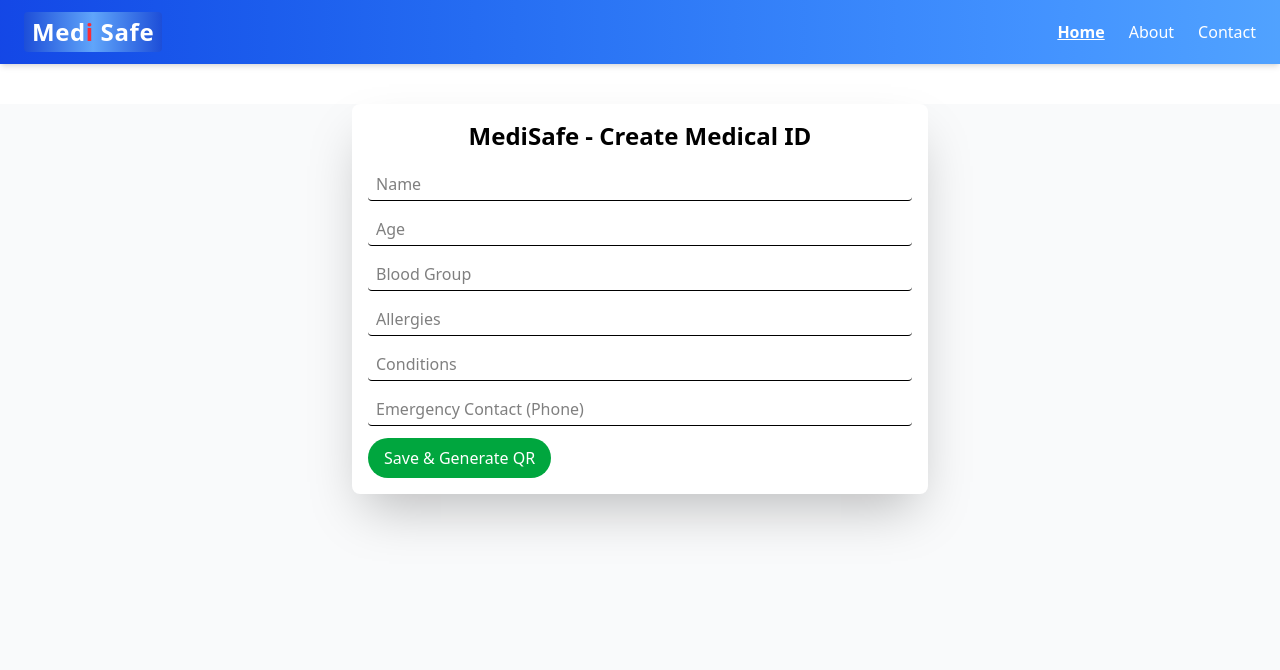
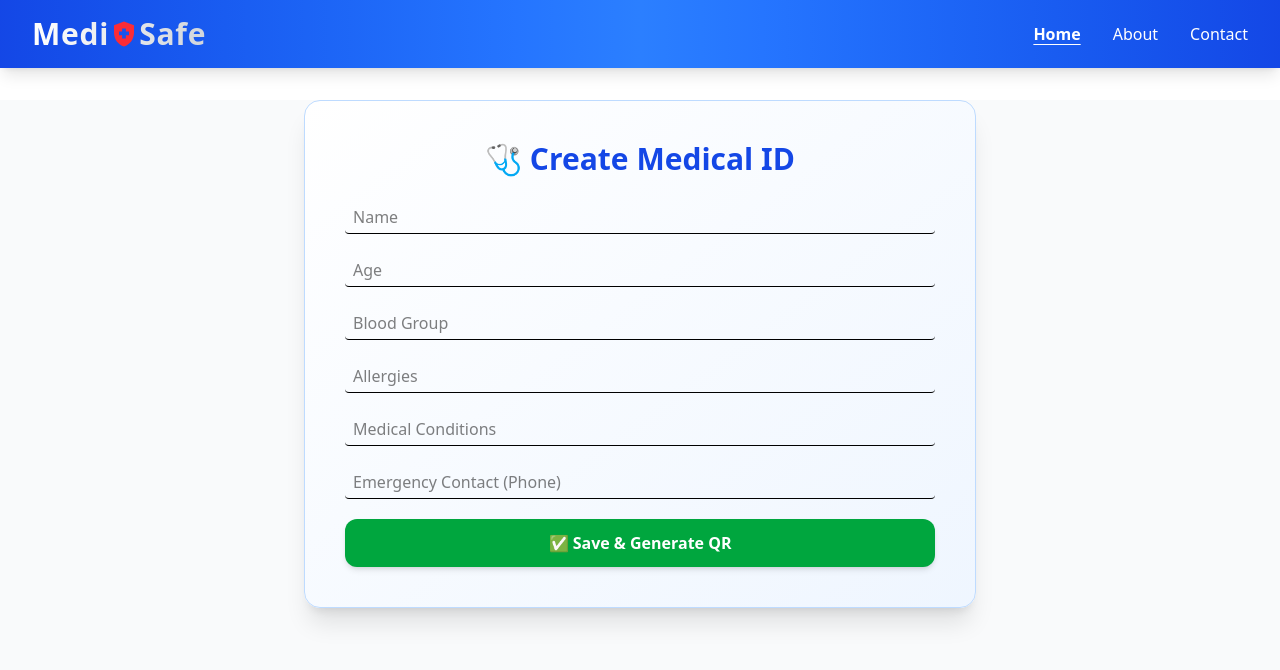
Before and after one commit to realpuneet/Medi-Safe, a React (Vite) app: page / in a window 1280 px wide. Shown: the top 670 px of the page. Built offline with nearby package versions, Linux system fonts and the light colour scheme.

Commit message:
style fixed

```diff
--- a/src/components/Navbar.jsx
+++ b/src/components/Navbar.jsx
@@ -1,41 +1,39 @@
 import React from "react";
 import { Link, useLocation } from "react-router";
+import { MdHealthAndSafety } from "react-icons/md";
+
 
 const Navbar = () => {
   const { pathname } = useLocation();
+
+  const navItems = [
+    { name: "Home", path: "/" },
+    { name: "About", path: "/about" },
+    { name: "Contact", path: "/contact" },
+  ];
+
   return (
-    <nav className="bg-gradient-to-r mb-10 from-blue-700 to-blue-400 shadow-md py-3 px-6 flex justify-between items-center">
+    <nav className="bg-gradient-to-r from-blue-700 via-blue-500 to-blue-700 shadow-lg py-4 px-8 flex justify-between items-center">
       <Link
         to="/"
-        className="text-2xl font-bold text-white tracking-wide bg-[linear-gradient(to_right,_#1D4ED8,_#60A5FA,_#1D4ED8)] px-2 py-1 rounded"
+        className="text-3xl font-bold bg-clip-text text-transparent bg-gradient-to-r flex items-center from-white to-gray-300 tracking-wide"
       >
-        Med<span className="text-red-500">i</span> Safe
-      </Link>{" "}
-      <div className="flex gap-6">
-        <Link
-          to="/"
-          className={`text-white hover:underline ${
-            pathname === "/" ? "font-semibold underline" : ""
-          }`}
-        >
-          Home
-        </Link>
-        <Link
-          to="/about"
-          className={`text-white hover:underline ${
-            pathname === "/about" ? "font-semibold underline" : ""
-          }`}
-        >
-          About
-        </Link>
-        <Link
-          to="/contact"
-          className={`text-white hover:underline ${
-            pathname === "/contact" ? "font-semibold underline" : ""
-          }`}
-        >
-          Contact
-        </Link>
+        Medi<span className="text-red-500"><MdHealthAndSafety />
+</span>Safe
+      </Link>
+
+      <div className="flex gap-8">
+        {navItems.map(({ name, path }) => (
+          <Link
+            key={name}
+            to={path}
+            className={`text-white hover:text-yellow-300 transition-all duration-200 ${
+              pathname === path ? "underline underline-offset-4 font-semibold" : ""
+            }`}
+          >
+            {name}
+          </Link>
+        ))}
       </div>
     </nav>
   );
--- a/src/pages/EmergencyView.jsx
+++ b/src/pages/EmergencyView.jsx
@@ -14,26 +14,47 @@ const EmergencyView = () => {
     fetchData();
   }, [id]);
 
-  if (!info) return <div className="p-8 text-center text-blue-700">Loading emergency data...</div>;
+  if (!info) {
+    return (
+      <div className="p-8 text-center text-blue-700 text-lg animate-pulse">
+        ⏳ Loading emergency data...
+      </div>
+    );
+  }
 
   return (
-    <div className="p-8 max-w-lg mx-auto mt-8 bg-gradient-to-br from-red-100 to-blue-100 rounded-xl shadow-lg border">
-      <h2 className="text-3xl font-bold text-red-600 mb-4 flex items-center gap-2">
-        <span role="img" aria-label="emergency">🚨</span> Emergency Info
-      </h2>
-      <div className="space-y-2 text-lg">
-        <div><span className="font-semibold text-blue-700">Name:</span> {info.name}</div>
-        <div><span className="font-semibold text-blue-700">Age:</span> {info.age}</div>
-        <div><span className="font-semibold text-blue-700">Blood Group:</span> {info.blood}</div>
-        <div><span className="font-semibold text-blue-700">Allergies:</span> {info.allergies}</div>
-        <div><span className="font-semibold text-blue-700">Medical Conditions:</span> {info.conditions}</div>
+    <div className="p-6 md:p-10 max-w-2xl mx-auto mt-8 bg-gradient-to-br from-red-50 via-white to-blue-50 rounded-2xl shadow-xl border border-red-200">
+      <div className="flex items-center justify-center gap-2 mb-6">
+        <span className="text-4xl">🩺</span>
+        <h2 className="text-3xl font-bold text-red-600">Emergency Info</h2>
+      </div>
+
+      <div className="space-y-4 text-base md:text-lg">
+        <InfoItem label="Name" value={info.name} />
+        <InfoItem label="Age" value={info.age} />
+        <InfoItem label="Blood Group" value={info.blood} />
+        <InfoItem label="Allergies" value={info.allergies} />
+        <InfoItem label="Medical Conditions" value={info.conditions} />
         <div>
-          <span className="font-semibold text-blue-700">Emergency Contact:</span>{" "}
-          <a href={`tel:${info.contact}`} className="text-blue-600 underline">{info.contact}</a>
+          <span className="font-semibold text-blue-800">Emergency Contact:</span>{" "}
+          <a
+            href={`tel:${info.contact}`}
+            className="text-blue-600 underline hover:text-blue-800 transition"
+          >
+            {info.contact}
+          </a>
         </div>
       </div>
     </div>
   );
 };
 
+// ✅ Reusable info display
+const InfoItem = ({ label, value }) => (
+  <div>
+    <span className="font-semibold text-blue-800">{label}:</span>{" "}
+    <span className="text-gray-700">{value}</span>
+  </div>
+);
+
 export default EmergencyView;
--- a/src/pages/Home.jsx
+++ b/src/pages/Home.jsx
@@ -16,16 +16,15 @@ const Home = () => {
     setUserId(id);
     await saveUserToFirestore(id, data);
     reset();
-    toast.success("Medical ID saved successfully!");
+    toast.success("✅ Medical ID saved successfully!");
     console.log("User data saved:", { id, ...data });
-
   };
 
   const handleDelete = async () => {
     if (!userId) return;
     await deleteUserFromFirestore(userId);
     setUserId("");
-    toast.success("Medical ID deleted successfully!");
+    toast.success("🗑️ Medical ID deleted successfully!");
     console.log("User data deleted:", userId);
   };
 
@@ -44,30 +43,33 @@ const Home = () => {
   };
 
   return (
-    <div className="p-4 max-w-xl mx-auto space-y-4 shadow-2xl mt-5 bg-white rounded-lg">
-      <h1 className="text-2xl font-bold text-center">MediSafe - Create Medical ID</h1>
-      <form className="space-y-3" onSubmit={handleSubmit(onSubmit)}>
+    <div className="p-6 md:p-10 max-w-2xl mx-auto mt-8 bg-gradient-to-br from-white to-blue-50 rounded-2xl shadow-xl border border-blue-200">
+      <h1 className="text-3xl font-bold text-center text-blue-700 mb-6">🩺 Create Medical ID</h1>
+
+      <form className="space-y-5" onSubmit={handleSubmit(onSubmit)}>
         <FormInput label="Name" name="name" register={register} required />
         <FormInput label="Age" name="age" register={register} required />
         <FormInput label="Blood Group" name="blood" register={register} required />
         <FormInput label="Allergies" name="allergies" register={register} required />
-        <FormInput label="Conditions" name="conditions" register={register} required />
+        <FormInput label="Medical Conditions" name="conditions" register={register} required />
         <FormInput label="Emergency Contact (Phone)" name="contact" register={register} required />
 
         <button
-          className={`bg-green-600 text-white px-4 py-2 rounded-3xl ${!isValid ? "opacity-50 cursor-not-allowed" : ""}`}
           type="submit"
           disabled={!isValid}
+          className={`w-full bg-green-600 text-white py-3 rounded-xl font-semibold transition duration-300 hover:bg-green-700 shadow-md ${
+            !isValid ? "opacity-50 cursor-not-allowed" : ""
+          }`}
         >
-          Save & Generate QR
+          ✅ Save & Generate QR
         </button>
       </form>
 
       {userId && (
-        <>
+        <div className="mt-6 space-y-4">
           <QRDisplay userId={userId} />
           <ActionButtons onDownload={downloadQR} onDelete={handleDelete} />
-        </>
+        </div>
       )}
     </div>
   );
```
